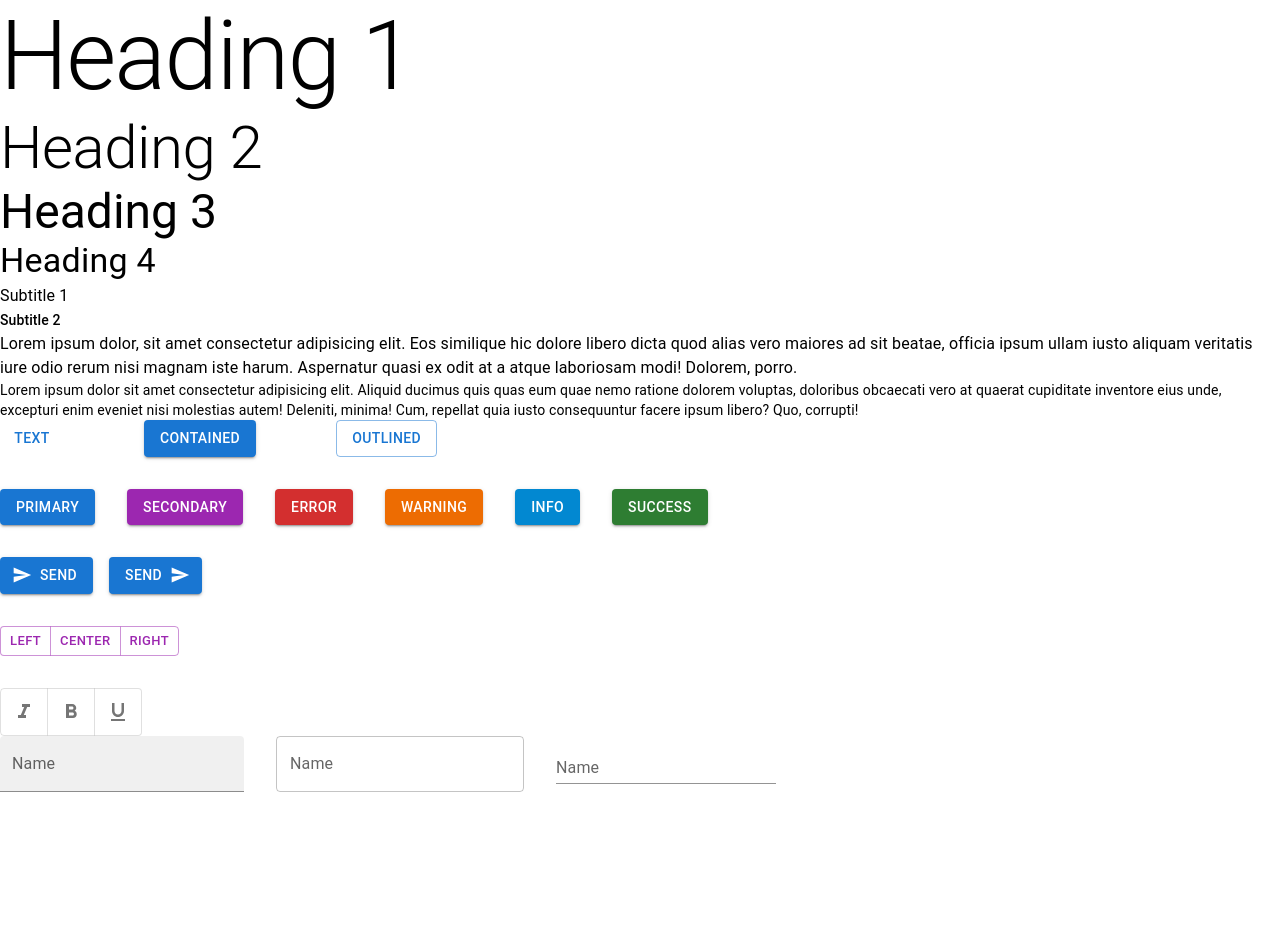
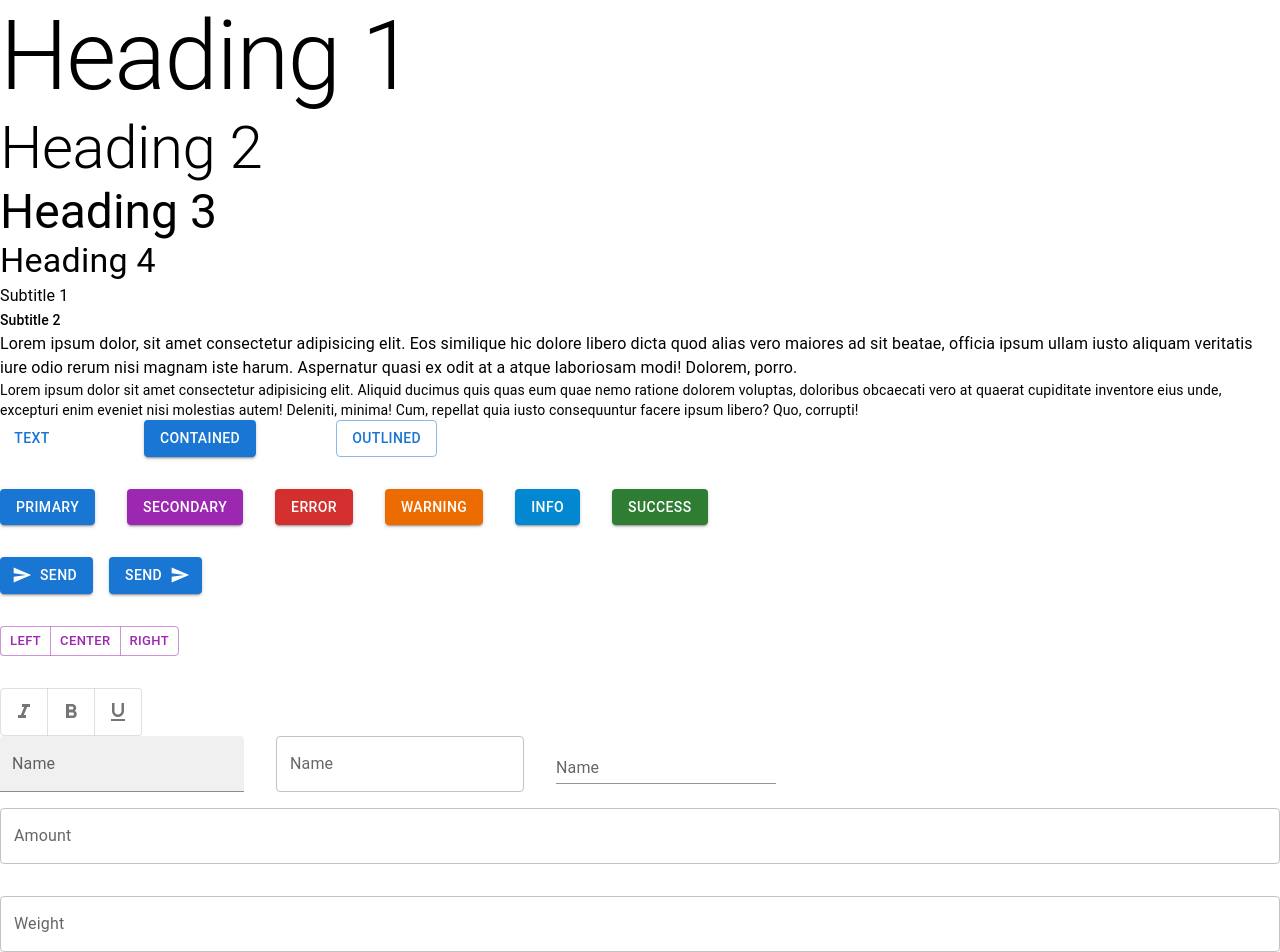
Before and after one commit to TahaAkber/Mern-work, a React (Create React App) app in the folder Material Ui/material-demo/: page / in a window 1280 px wide. Before the commit the page ends 800 px from the top, so only its background shows below. Built offline with nearby package versions, Linux system fonts and the light colour scheme.

Commit message:
ADDED inputadornment

```diff
--- a/Material Ui/material-demo/src/components/Textfield.jsx
+++ b/Material Ui/material-demo/src/components/Textfield.jsx
@@ -1,12 +1,26 @@
 import React from "react";
-import { Stack, TextField } from "@mui/material";
+import { Stack, TextField, InputAdornment } from "@mui/material";
 const Textarea = () => {
   return (
     <Stack spacing={2}>
       <Stack direction="row" spacing={4}>
-        <TextField label="Name" variant="filled" />
-        <TextField label="Name" variant="outlined" />
-        <TextField label="Name"  variant="standard"/>
+        <TextField label="Name" variant="filled" color="secondary" />
+        <TextField label="Name" variant="outlined" color="primary" />
+        <TextField label="Name" variant="standard" color="success" />
+      </Stack>
+      <Stack spacing={4}>
+        <TextField
+          label="Amount"
+          inputProps={{
+            StartAdornment: <InputAdornment position="start">$</InputAdornment>,
+          }}
+        />
+        <TextField
+          label="Weight"
+          inputProps={{
+            endAdornment: <InputAdornment position="end">Kg</InputAdornment>,
+          }}
+        />
       </Stack>
     </Stack>
   );
```
